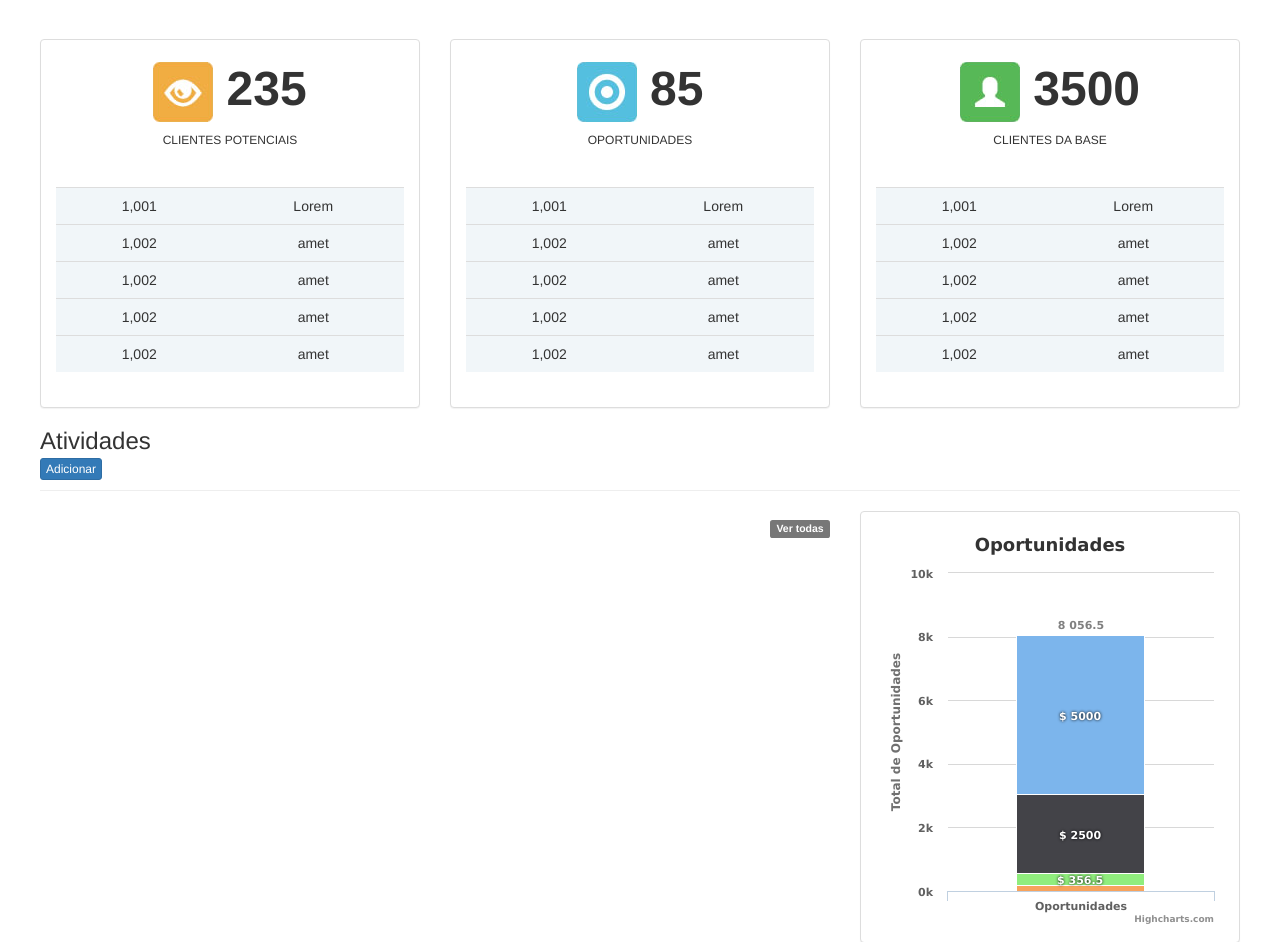
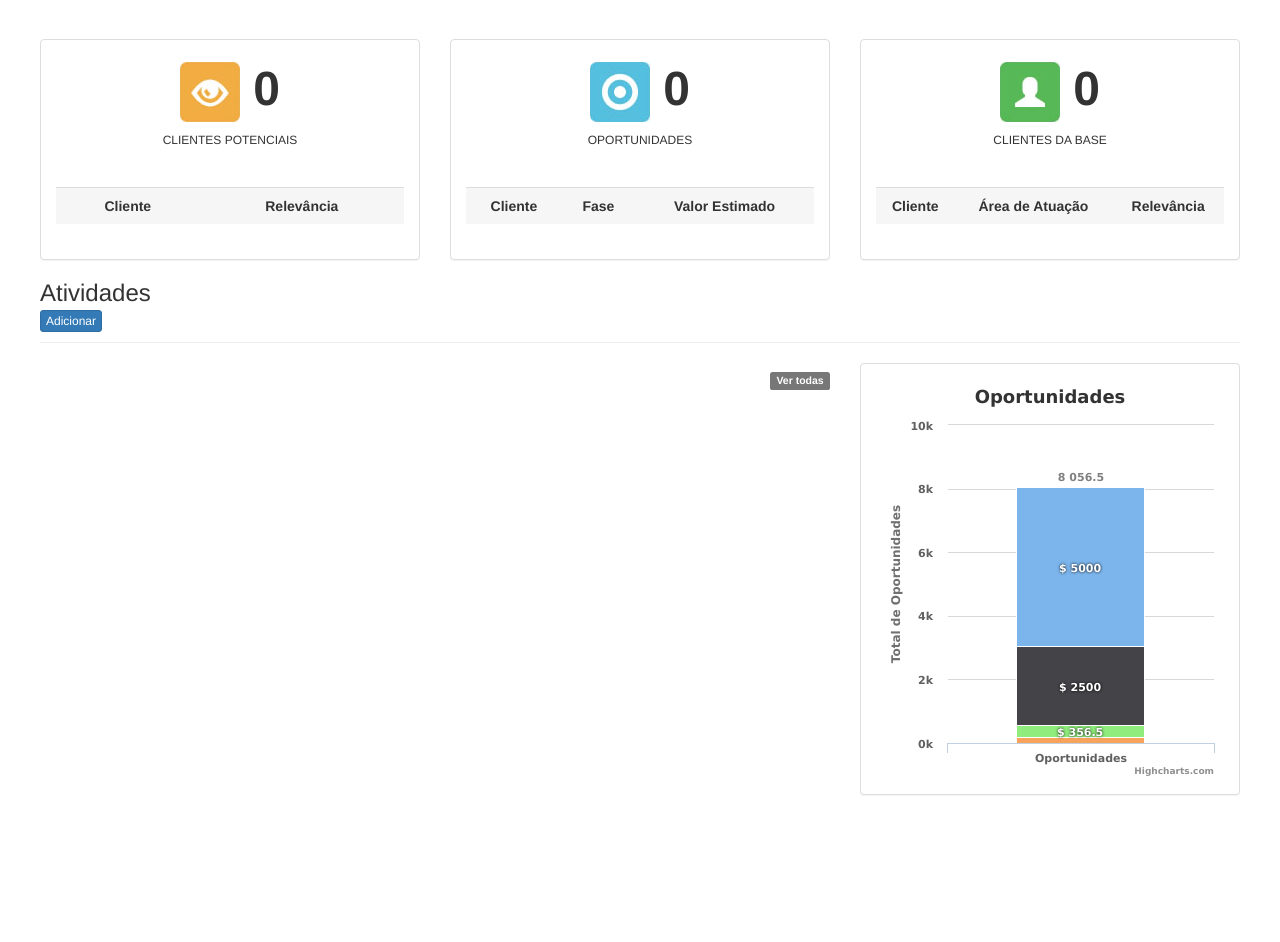
Before and after one commit to diemesleno/vendendo, a Django app: page /dashboard/ in a window 1280 px wide. Shown: the part 51-993 px from the top of the page. After the commit the page ends 846 px from the top, so only its background shows below. Run offline with Django 3.2, Linux system fonts and the light colour scheme; a user stored in the database is signed in; tables that the repository leaves empty hold one stand-in row (values such as "Sample post"); lists and menus that the app fills with data are empty; some libraries are stand-ins or nearby versions.

Commit message:
[dashboard] Connected the organization's dashboard indicators

```diff
--- a/crm/templates/crm/dashboard.html
+++ b/crm/templates/crm/dashboard.html
@@ -19,31 +19,21 @@
           <div class="panel panel-default">
             <div class="panel-body panel-count">
               <img src="/static/images/potenciais.png"/>
-              235
+              {{ customers_potential_count }}
               <H6>CLIENTES POTENCIAIS</H6>
             </div>
             <div class="panel-body">
               <table class="table">
                 <tr>
-                  <td>1,001</td>
-                  <td>Lorem</td>
+                    <th>Cliente</th>
+                    <th>Relevância</th>
                 </tr>
+                {% for customer_potential in customers_potential_top5 %}
                 <tr>
-                  <td>1,002</td>
-                  <td>amet</td>
+                  <td>{{ customer_potential.name }}</td>
+                  <td>{{ customer_potential.relevance }}%</td>
                 </tr>
-                <tr>
-                  <td>1,002</td>
-                  <td>amet</td>
-                </tr>
-                <tr>
-                  <td>1,002</td>
-                  <td>amet</td>
-                </tr>
-                <tr>
-                  <td>1,002</td>
-                  <td>amet</td>
-                </tr>
+                {% endfor %}
               </table>
             </div>
           </div>
@@ -54,31 +44,23 @@
           <div class="panel panel-default">
             <div class="panel-body panel-count">
               <img src="/static/images/oportunidades.png" />
-              85
+              {{ opportunities_open_count }}
               <H6>OPORTUNIDADES</H6>
             </div>
             <div class="panel-body">
                 <table class="table">
                   <tr>
-                  <td>1,001</td>
-                  <td>Lorem</td>
+                      <th>Cliente</th>
+                      <th>Fase</th>
+                      <th>Valor Estimado</th>
                   </tr>
+                  {% for opportunity in opportunities_open_top5 %}
                   <tr>
-                  <td>1,002</td>
-                  <td>amet</td>
+                    <td>{{ opportunity.customer }}</td>
+                    <td>{{ opportunity.stage }}</td>
+                    <td>{{ opportunity.expected_value|default:"0.00" }}</td>
                   </tr>
-                <tr>
-                  <td>1,002</td>
-                  <td>amet</td>
-                </tr>
-                <tr>
-                  <td>1,002</td>
-                  <td>amet</td>
-                </tr>
-                <tr>
-                  <td>1,002</td>
-                  <td>amet</td>
-                </tr>
+                  {% endfor %}
                 </table>
             </div>
           </div>
@@ -89,31 +71,23 @@
           <div class="panel panel-default">
             <div class="panel-body panel-count">
               <img src="/static/images/clientes.png" />
-              3500
+              {{ customers_base_count }}
               <H6>CLIENTES DA BASE</H6>
             </div>
             <div class="panel-body">
                 <table class="table">
                   <tr>
-                  <td>1,001</td>
-                  <td>Lorem</td>
+                      <th>Cliente</th>
+                      <th>Área de Atuação</th>
+                      <th>Relevância</th>
                   </tr>
+                  {% for customer in customers_base_top5 %}
                   <tr>
-                  <td>1,002</td>
-                  <td>amet</td>
+                    <td>{{ customer.name }}</td>
+                    <td>{{ customer.occupationarea }}</td>
+                    <td>{{ customer.relevance }}%</td>
                   </tr>
-                <tr>
-                  <td>1,002</td>
-                  <td>amet</td>
-                </tr>
-                <tr>
-                  <td>1,002</td>
-                  <td>amet</td>
-                </tr>
-                <tr>
-                  <td>1,002</td>
-                  <td>amet</td>
-                </tr>
+                  {% endfor %}
                 </table>
             </div>
           </div>
--- a/crm/views.py
+++ b/crm/views.py
@@ -19,6 +19,7 @@ from django.shortcuts import redirect
 from django.conf import settings
 from django.core.mail import send_mail
 from datetime import datetime
+from django.db.models import Q, F, Sum
 import uuid
 import hashlib
 
@@ -82,11 +83,18 @@ class Dashboard(LoginRequiredMixin, SessionMixin, ListView):
     template_name = 'crm/dashboard.html'
     context_object_name = 'my_activities'
 
+    def get_context_data(self, **kwargs):
+        context = super(Dashboard, self).get_context_data(**kwargs)
+        context['customers_potential_count'] = Customer.objects.filter(Q(opportunity__isnull=True) | Q(opportunity__stage__final_stage=True), organization=self.organization_active, category='Q').count()
+        context['customers_potential_top5'] = Customer.objects.filter(Q(opportunity__isnull=True) | Q(opportunity__stage__final_stage=True), organization=self.organization_active, category='Q').order_by('-relevance')[:5]
+        context['opportunities_open_count'] = Opportunity.objects.filter(organization=self.organization_active, stage__final_stage=False).count()
+        context['opportunities_open_top5'] = Opportunity.objects.filter(organization=self.organization_active, stage__final_stage=False)
+        context['customers_base_count'] = Customer.objects.filter(organization=self.organization_active, category='P').count()
+        context['customers_base_top5'] = Customer.objects.filter(organization=self.organization_active, category='P').order_by('-relevance')[:5]
+        return context
+
     def get_queryset(self):
-        user_account = User.objects.get(id=self.request.user.id)
-        organization_active = UserComplement.objects.get(
-                                user_account=user_account).organization_active
-        return Activity.objects.filter(organization=organization_active, completed=False).order_by('deadline')[:4]
+        return Activity.objects.filter(organization=self.organization_active, completed=False).order_by('deadline')[:4]
 
 # Organization Views
 class OrganizationSecMixin(object):
--- a/static/css/dashboard.css
+++ b/static/css/dashboard.css
@@ -39,6 +39,7 @@ body {
 }
 th {
   background-color: #F6F6F6;
+  text-align: center;
 }
 .row-dashboard{
   padding: 0px;
```
Lines whose indentation alone changed are shown as unchanged.
